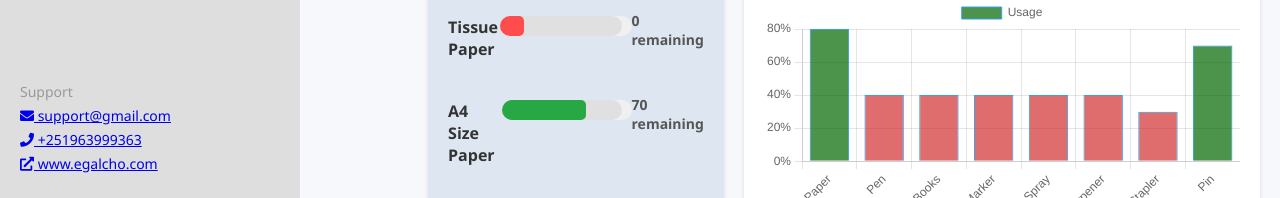
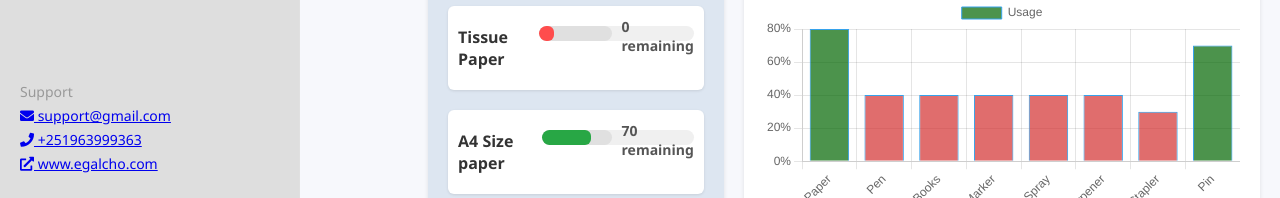
Before and after one commit to Match-all/inventory-dashboard, a plain HTML site: page index.html in a window 1280 px wide. Shown: the part 602-800 px from the top of the page. Drawn offline with nearby package versions, Linux system fonts and the light colour scheme.

Commit message:
Updated stock section CSS for better responsiveness and styling

```diff
--- a/css/styles.css
+++ b/css/styles.css
@@ -322,6 +322,136 @@ body {
     border: #dbd8d8 solid 1px;
 }
 
+ /* Add the updated stock section CSS here */
+
+        /* Stock Section */
+        .stock {
+            background-color: #dde6f1;
+            padding: 20px;
+            width: 100%;
+            border-radius: 8px;
+            box-shadow: 0 2px 4px rgba(0, 0, 0, 0.1);
+            margin-bottom: 20px;
+        }
+
+        /* Stock Item Styling */
+        .stock-item {
+            display: flex;
+            justify-content: space-between;
+            margin-bottom: 20px;
+            padding: 10px;
+            background-color: #fff;
+            border-radius: 6px;
+            box-shadow: 0 1px 3px rgba(0, 0, 0, 0.1);
+        }
+
+        .product-label {
+            font-weight: bold;
+            font-size: 16px;
+            color: #333;
+        }
+
+        .progress-container {
+            display: flex;
+            align-items: center;
+            width: 70%;
+            margin-left: 15px;
+        }
+
+        .progress-bar {
+            flex-grow: 1;
+            height: 12px;
+            background-color: #e0e0e0;
+            border-radius: 6px;
+            margin-right: 10px;
+        }
+
+        .progress-bar-inner {
+            height: 100%;
+            border-radius: 6px;
+            transition: width 0.5s ease-in-out; /* Smooth transition */
+        }
+
+        .progress-bar-inner.red {
+            background-color: #ff4d4d; /* Red for low stock */
+        }
+
+        .progress-bar-inner.yellow {
+            background-color: #ffc107; /* Yellow for medium stock */
+        }
+
+        .progress-bar-inner.green {
+            background-color: #28a745; /* Green for high stock */
+        }
+
+        .remaining {
+            font-size: 14px;
+            font-weight: bold;
+            color: #555;
+        }
+
+        /* Stock item layout for responsiveness */
+        @media (max-width: 768px) {
+            .stock-item {
+                flex-direction: column;
+                align-items: flex-start;
+            }
+
+            .progress-container {
+                width: 100%;
+            }
+
+            .product-label {
+                margin-bottom: 8px;
+            }
+        }
+
+        /* Progress Bar Container */
+        .progress-container {
+            width: 100%;
+            height: 15px;
+            background-color: #f0f0f0;
+            border-radius: 10px;
+            margin-top: 10px;
+        }
+
+        /* Progress Bar */
+        .progress-bar {
+            width: 100%;
+            height: 100%;
+            border-radius: 10px;
+            overflow: hidden;
+        }
+
+        /* Inner Progress Bar for Stock Level */
+        .progress-bar-inner {
+            height: 100%;
+            transition: width 0.5s ease; /* Smooth transition for width change */
+        }
+
+        .red {
+            background-color: #d32f2f; /* Red for low stock */
+        }
+
+        .green {
+            background-color: #388e3c; /* Green for high stock */
+        }
+
+        .yellow {
+            background-color: #fbc02d; /* Yellow for medium stock */
+        }
+
+        .stock-item .remaining {
+            color: #555;
+            font-weight: bold;
+        }
+
+        /* Hover Effects */
+        .stock-item:hover {
+            background-color: #f1f1f1; /* Light hover effect */
+            cursor: pointer;
+        }
+
 @media (max-width: 768px) {
     .sidebar {
         width: 100%;
--- a/index.html
+++ b/index.html
@@ -105,8 +105,6 @@
     <section class="stock">
         <h2>Stock</h2>
         <button class="see-all">See All</button>
-                <div id="stock-items-container">
-
         <div class="stock-item">
             <p class="product-label">Tissue Paper</p>
             <div class="progress-container">
@@ -136,10 +134,7 @@
                 <p class="remaining">50 remaining</p>
             </div>
         </div>
-                    <!-- Repeat stock items -->
-                </div>
-                </div> <!-- This will hold the stock items -->
-
+        <!-- Repeat stock items as needed -->
     </section>
 
             <!-- Usage Section -->
```
Lines whose indentation alone changed are shown as unchanged.
